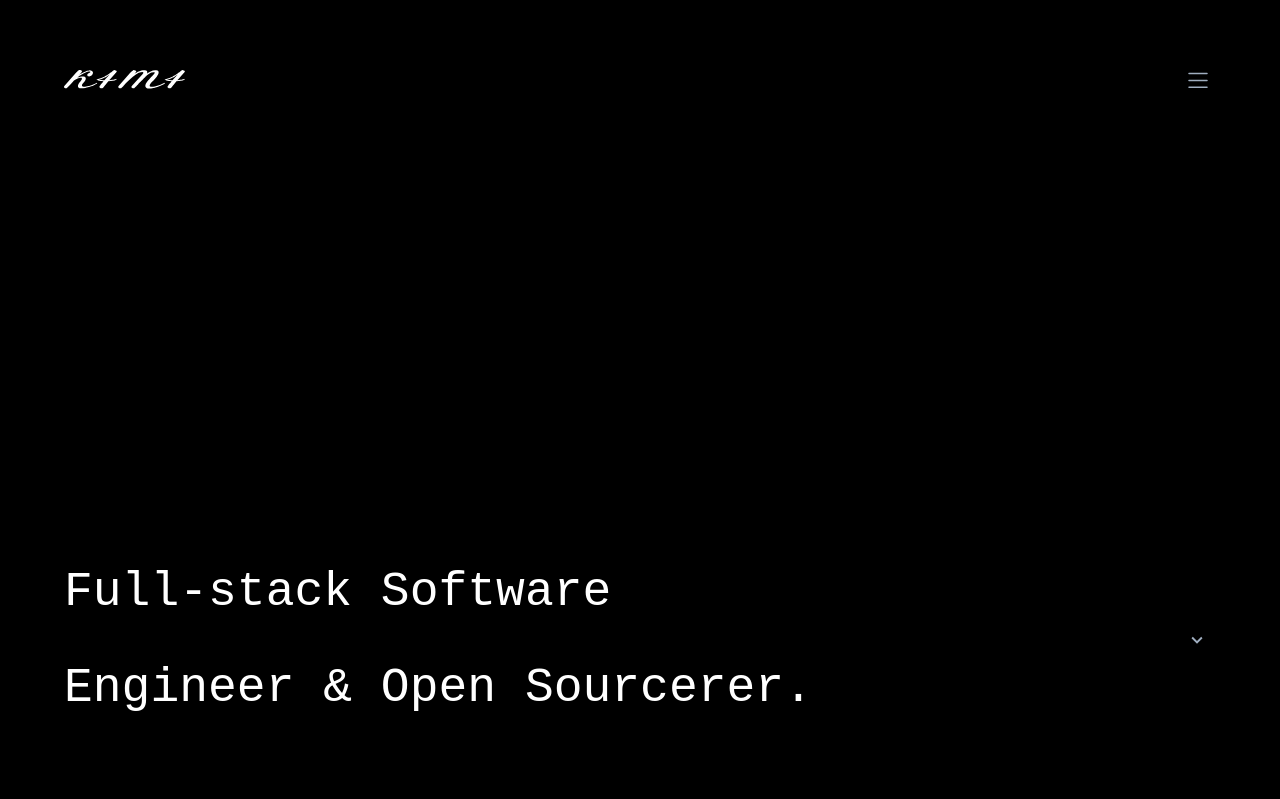
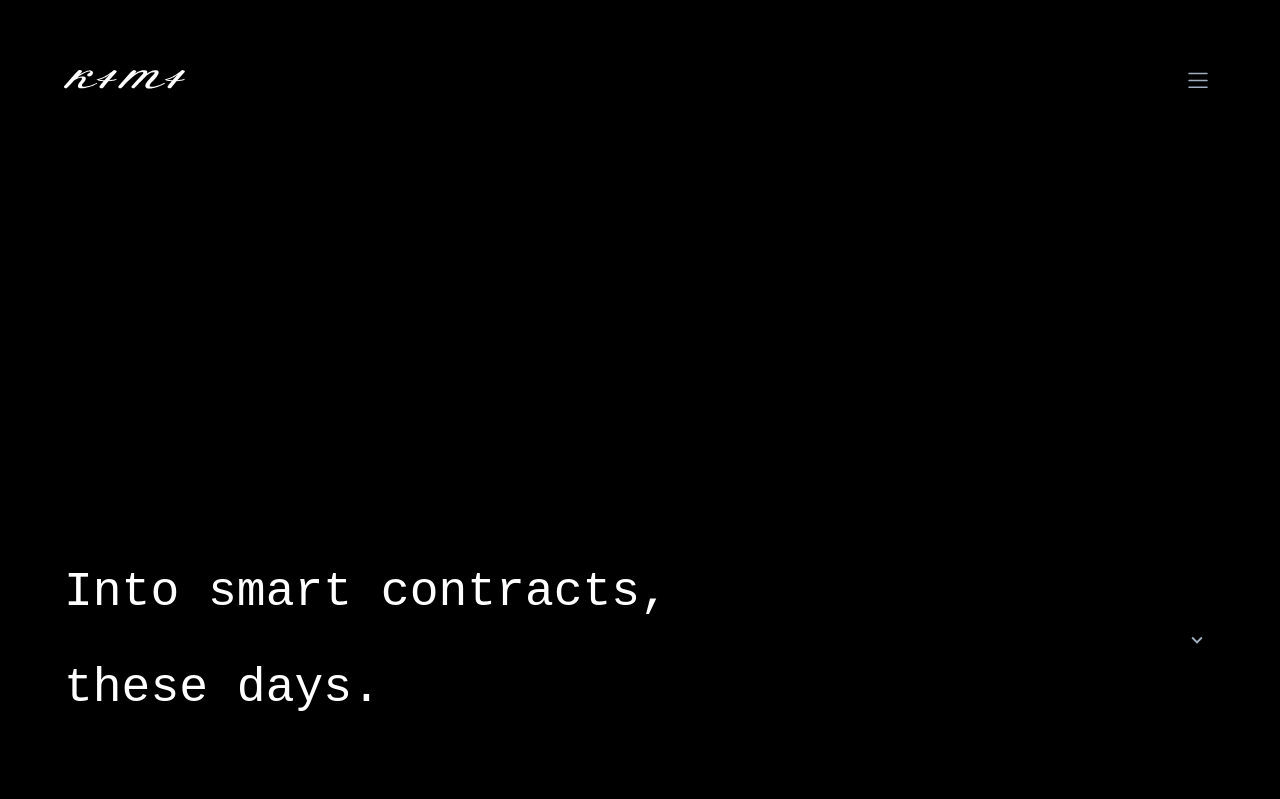
Before and after one commit to k4m4/kama.tech, a Next.js app: page / in a window 1280 px wide. Shown: the top 799 px of the page. Built offline with nearby package versions, Linux system fonts and the light colour scheme.

Commit message:
Modify hero title

```diff
--- a/pages/index.tsx
+++ b/pages/index.tsx
@@ -10,7 +10,7 @@ const Home = () => {
 				color="white"
 				mb={{ md: 16 }}
 			>
-				<Hero title="Full-stack Software Engineer &amp; Open Sourcerer." />
+				<Hero title="Into smart contracts, these days." />
 				<Projects />
 			</Box>
 		</Page>
```
